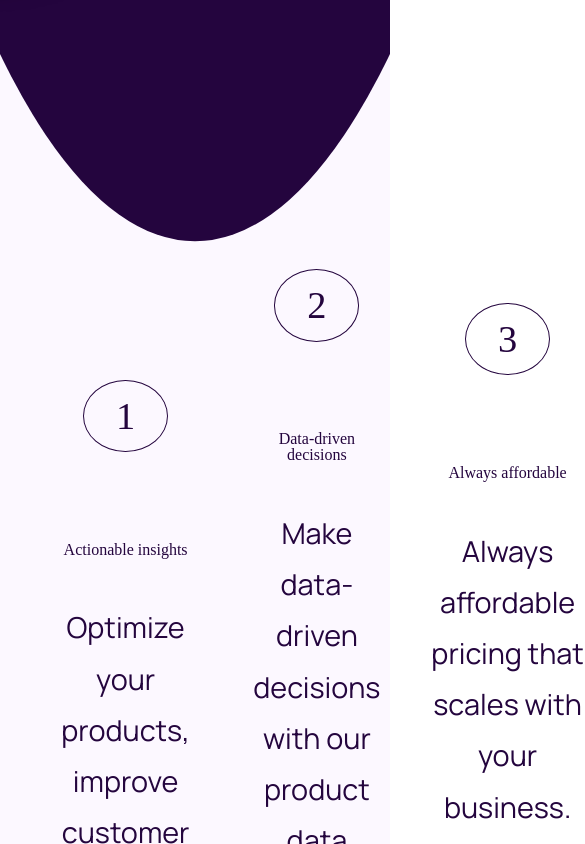
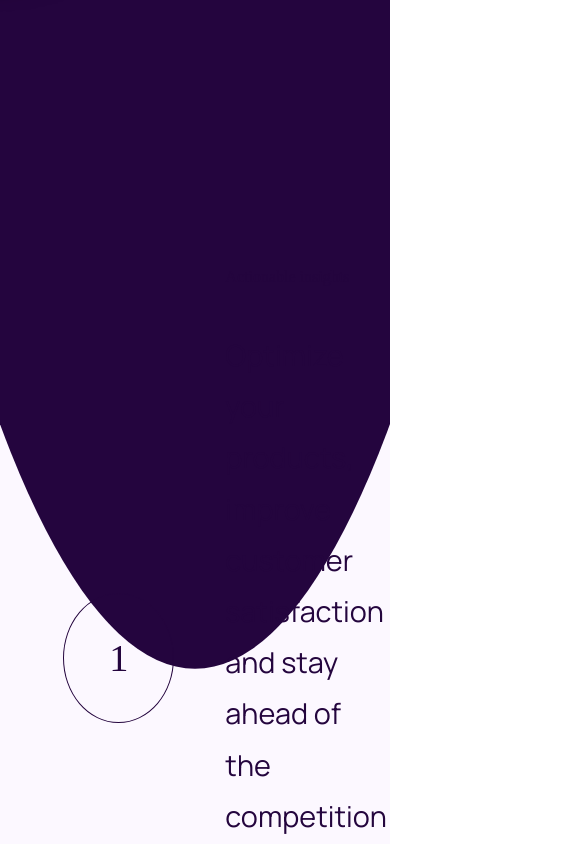
Before and after one commit to mcancetin/portfolio, a website built with Vite: page workit-landing-page/index.html in a window 390 px wide. Shown: the part 1156-2000 px from the top of the page, 585 px wide, since content can reach past the window. Built offline with nearby package versions, Linux system fonts and the light colour scheme.

Commit message:
resposive design completed

```diff
--- a/workit-landing-page/index.html
+++ b/workit-landing-page/index.html
@@ -25,12 +25,12 @@
       <section class="hero">
         <img
           class="hero__pattern hero__pattern-left"
-          src="/public/images/bg-pattern-1.svg"
+          src="/images/bg-pattern-1.svg"
           alt=""
         />
         <img
           class="hero__pattern hero__pattern-right"
-          src="/public/images/bg-pattern-2.svg"
+          src="/images/bg-pattern-2.svg"
           alt=""
         />
         <h1 class="hero__heading center-heading">
@@ -38,42 +38,48 @@
           your needs.
         </h1>
         <a href="#" class="hero__btn btn btn--primary">Learn more</a>
-        <img class="hero__image" src="/public/images/image-hero.webp" alt="" />
+        <img class="hero__image" src="/images/image-hero.webp" alt="" />
       </section>
 
       <section class="features">
         <article class="card">
           <span class="card__number">1</span>
+          <div>
             <h3 class="card__header">Actionable insights</h3>
             <p class="card__description">
-            Optimize your products, improve customer satisfaction and stay ahead
-            of the competition with our product data analytics.
+              Optimize your products, improve customer satisfaction and stay
+              ahead of the competition with our product data analytics.
             </p>
+          </div>
         </article>
         <article class="card">
           <span class="card__number">2</span>
+          <div>
             <h3 class="card__header">Data-driven decisions</h3>
             <p class="card__description">
               Make data-driven decisions with our product data analytics. Our
-            AI-generated reports help you unlock insights hidden in your product
-            data.
+              AI-generated reports help you unlock insights hidden in your
+              product data.
             </p>
+          </div>
         </article>
         <article class="card">
           <span class="card__number">3</span>
+          <div>
             <h3 class="card__header">Always affordable</h3>
             <p class="card__description">
               Always affordable pricing that scales with your business. Get
-            top-quality product data analytics services without hidden costs or
-            unexpected fees.
+              top-quality product data analytics services without hidden costs
+              or unexpected fees.
             </p>
+          </div>
         </article>
       </section>
 
       <section class="testimonial">
         <img
           class="testimonial__image"
-          src="/public/images/image-founder.webp"
+          src="/images/image-founder.webp"
           alt="Louis Graham Photo"
         />
         <article class="testimonial__card">
@@ -87,31 +93,36 @@
           <a href="#" class="testimonial__cta btn btn--primary"
             >Apply for access</a
           >
+          <img
+            class="testimonial__pattern"
+            src="/images/bg-pattern-3.svg"
+            alt=""
+          />
         </article>
       </section>
 
       <footer class="footer">
+        <a href="/">
           <img
-          src="/public/images/logo-dark.svg"
+            src="/images/logo-dark.svg"
             alt="Workit Logo"
             class="footer__logo"
           />
+        </a>
         <ul class="footer__links">
           <li>
             <a href="#"
-              ><img src="/public/images/icon-facebook.svg" alt="Facebook logo"
+              ><img src="/images/icon-facebook.svg" alt="Facebook logo"
             /></a>
           </li>
           <li>
             <a href="#"
-              ><img src="/public/images/icon-twitter.svg" alt="Twitter logo"
+              ><img src="/images/icon-twitter.svg" alt="Twitter logo"
             /></a>
           </li>
           <li>
             <a href="#"
-              ><img
-                src="/public/images/icon-instagram.svg"
-                alt="Instagram logo"
+              ><img src="/images/icon-instagram.svg" alt="Instagram logo"
             /></a>
           </li>
         </ul>
--- a/workit-landing-page/stylesheets/abstracts/_mixins.scss
+++ b/workit-landing-page/stylesheets/abstracts/_mixins.scss
@@ -11,3 +11,29 @@
   font-size: 1.8rem;
   line-height: 3.2rem;
 }
+
+@mixin respond($breakpoints) {
+  @if $breakpoints== phone {
+    @media (max-width: 23.5em) {
+      @content;
+    }
+  }
+
+  @if $breakpoints== tablet {
+    @media (max-width: 48em) {
+      @content;
+    }
+  }
+
+  @if $breakpoints== laptop {
+    @media (max-width: 64em) {
+      @content;
+    }
+  }
+
+  @if $breakpoints== desktop {
+    @media (min-width: 90rem) {
+      @content;
+    }
+  }
+}
--- a/workit-landing-page/stylesheets/base/_base.scss
+++ b/workit-landing-page/stylesheets/base/_base.scss
@@ -1,6 +1,18 @@
 html {
   font-size: 62.5%;
   box-sizing: border-box;
+
+  @include respond(laptop) {
+    font-size: 50%;
+  }
+
+  @include respond(tablet) {
+    font-size: 46%;
+  }
+
+  @include respond(phone) {
+    font-size: 30%;
+  }
 }
 
 body {
@@ -17,6 +29,11 @@ body {
 
     /* clip-path ile şekli oluşturma */
     clip-path: ellipse(100% 80% at 50% 0%);
+
+    @include respond(tablet) {
+      height: 50%;
+      clip-path: ellipse(100% 50% at 50% 0%);
+    }
   }
 
   &::after {
@@ -31,5 +48,10 @@ body {
 
     /* clip-path ile şekli oluşturma */
     clip-path: ellipse(70% 25% at 50% 50%);
+
+    @include respond(tablet) {
+      height: 82.5%;
+      clip-path: ellipse(175% 25% at 50% 50%);
+    }
   }
 }
--- a/workit-landing-page/stylesheets/components/_card.scss
+++ b/workit-landing-page/stylesheets/components/_card.scss
@@ -1,6 +1,18 @@
 .card {
-  flex: 1;
   text-align: center;
+
+  @include respond(tablet) {
+    display: flex;
+    align-items: center;
+    text-align: inherit;
+    width: 75%;
+  }
+
+  @include respond(phone) {
+    display: block;
+    text-align: center;
+  }
+
   &__number {
     display: inline-block;
     padding: 1rem 2rem;
@@ -8,6 +20,16 @@
     border: solid 1px $color-primary;
     border-radius: 50%;
     margin-bottom: 5.6rem;
+
+    @include respond(tablet) {
+      margin: 0 3.2rem 0 0;
+      padding: 2.8rem;
+    }
+
+    @include respond(phone) {
+      margin-bottom: 3.2rem;
+      padding: 2rem;
+    }
   }
   &__header {
     margin-bottom: 2.8rem;
--- a/workit-landing-page/stylesheets/layout/_container.scss
+++ b/workit-landing-page/stylesheets/layout/_container.scss
@@ -1,4 +1,20 @@
 .container {
   max-width: 77%;
   margin: 0 auto;
+
+  @include respond(laptop) {
+    max-width: 90%;
+  }
+
+  @include respond(laptop) {
+    max-width: 85%;
+  }
+
+  @include respond(laptop) {
+    max-width: 90%;
+  }
+
+  @include respond(phone) {
+    max-width: 95%;
+  }
 }
--- a/workit-landing-page/stylesheets/layout/_header.scss
+++ b/workit-landing-page/stylesheets/layout/_header.scss
@@ -3,9 +3,8 @@
   align-items: center;
   justify-content: space-between;
   padding: 5.6rem 0;
-  &--logo {
-  }
 
-  &--nav {
+  @include respond(phone) {
+    margin-bottom: 4rem;
   }
 }
--- a/workit-landing-page/stylesheets/pages/_home.scss
+++ b/workit-landing-page/stylesheets/pages/_home.scss
@@ -7,9 +7,17 @@
   &__pattern {
     position: absolute;
 
+    @include respond(phone) {
+      display: none;
+    }
+
     &-left {
       top: 12rem;
       left: -14rem;
+
+      @include respond(tablet) {
+        left: -32rem;
+      }
     }
 
     &-right {
@@ -37,9 +45,19 @@
 .features {
   display: flex;
   align-items: center;
+  justify-content: space-between;
   gap: 2.6rem;
   position: relative;
   margin-bottom: 45rem;
+
+  @include respond(desktop) {
+    gap: 3.6rem;
+  }
+
+  @include respond(tablet) {
+    flex-direction: column;
+    gap: 4.8rem;
+  }
 }
 
 .testimonial {
@@ -50,6 +68,20 @@
     max-width: 47rem;
     top: -18rem;
     z-index: 0;
+
+    @include respond(desktop) {
+      top: -16rem;
+    }
+
+    @include respond(tablet) {
+      top: -26rem;
+    }
+
+    @include respond(phone) {
+      left: 50%;
+      transform: translateX(-50%);
+      top: -35rem;
+    }
   }
 
   &__card {
@@ -60,13 +92,44 @@
     padding: 6.4rem;
     background-color: $color-primary;
     color: $color-white;
-    width: 58rem;
+    max-width: 58rem;
     margin-left: auto;
     z-index: 100;
     position: relative;
+
+    @include respond(desktop) {
+      max-width: 80rem;
+    }
+
+    @include respond(tablet) {
+      max-width: 51rem;
+    }
+
+    @include respond(tablet) {
+      margin: 0 auto;
+    }
   }
 
   &__text {
     @include body-text;
   }
+
+  &__pattern {
+    position: absolute;
+    bottom: -8rem;
+    right: 15rem;
+
+    @include respond(laptop) {
+      bottom: -12rem;
+      right: 10rem;
+    }
+
+    @include respond(tablet) {
+      right: 0rem;
+    }
+
+    @include respond(phone) {
+      display: none;
+    }
+  }
 }
```
Lines whose indentation alone changed are shown as unchanged.
